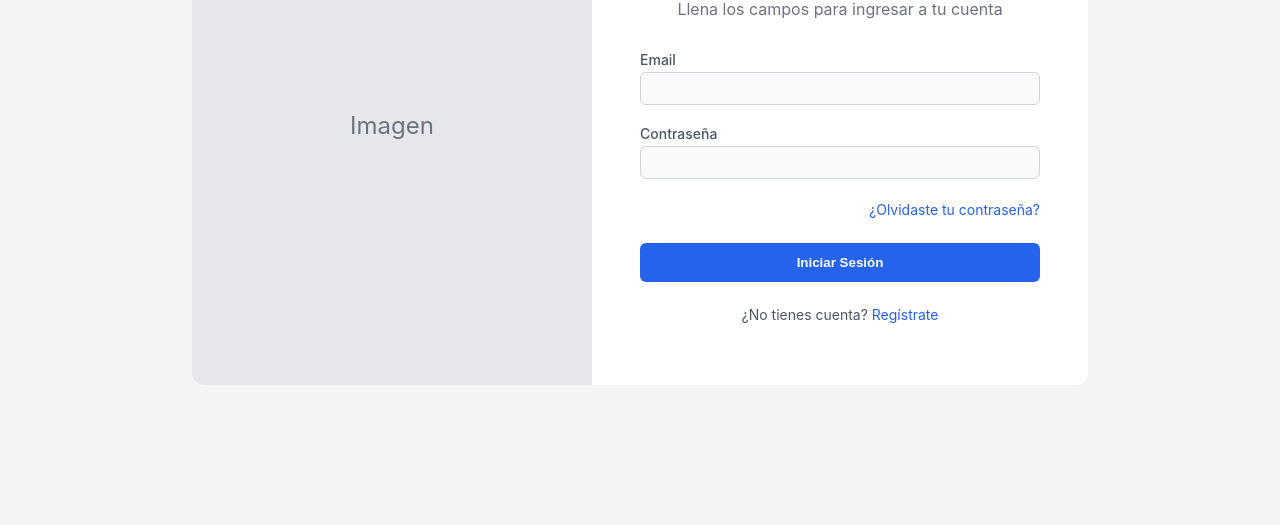
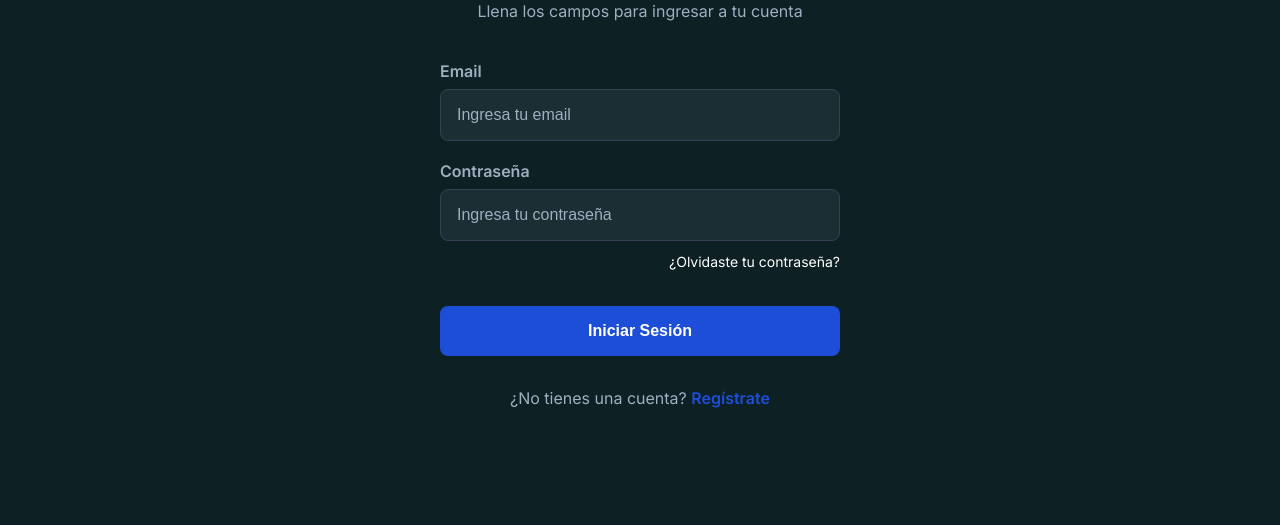
Before and after one commit to Milord-Dev/parley-oficial, a plain HTML site: page frontend/pages/login.html in a window 1280 px wide. Shown: the part 275-800 px from the top of the page. Drawn offline with Linux system fonts and the light colour scheme.

```diff
--- a/frontend/css/login.css
+++ b/frontend/css/login.css
@@ -1,146 +1,155 @@
-body {
-    font-family: -apple-system, BlinkMacSystemFont, "Segoe UI", Roboto, "Helvetica Neue", Arial, sans-serif;
-    background-color: #f3f4f6;
-    display: flex;
-    align-items: center;
-    justify-content: center;
-    min-height: 100vh;
-    margin: 0;
-    padding: 1rem;
-    box-sizing: border-box;
+:root {
+    --bg-dark: #0D2024;
+    --text-primary: #FFFFFF;
+    --text-secondary: #a0aec0;
+    --accent-blue1: #1d4ed8;
+    --accent-blue: #2563eb;
+    --border-color: #374151;
+    --input-bg: #1A2E33;
+     --font-family: 'Inter', -apple-system, BlinkMacSystemFont, "Segoe UI", Roboto, "Helvetica Neue", Arial, sans-serif;
 }
 
-/* contenedor principal pal login y registro */
 
-.auth-container {
+body {
+    background-color: var(--bg-dark);
+    color: var(--text-primary);
+    font-family: var(--font-family);
+    margin: 0;
     display: flex;
-    width: 100%;
-    max-width: 56rem;
-    background-color: #ffffff;
-    border-radius: 0.75rem;
-    overflow: hidden;
+    flex-direction: column;
+    min-height: 100vh;
+
 }
 
-/* panel izquierdo imagen*/
-
-.auth-image {
-    width: 50%;
-    background-color: #e5e7eb;
-    display: flex;
-    align-items: center;
-    justify-content: center;
+a {
+    color: var(--text-primary);
+    text-decoration: none;
 }
 
-.auth-image span {
-    font-size: 1.5rem;
-    color: #6b7280;
+.site-header {
+    display: flex;
+    justify-content: space-between;
+    padding: 1.5rem 2rem;
+    border-bottom: 2px solid var(--accent-blue);
 }
 
-/* responsive */
-@media (max-width: 768px) {
-    .auth-image {
-        display: none;
-    }
+.site-header .logo {
+    font-size: 2.25rem;
+    font-weight: 700;
 }
 
-/* panel formulario derecha*/
+.site-header .header-button {
+    background-color: var(--accent-blue);
+    color: var(--text-primary);
+    padding: 0.5rem 1.5rem;
+    border-radius: 6px;
+    font-weight: 600;
+    transition: background-color 0.2s;
 
-.auth-form-container {
-    width: 100%;
+}
+
+.site-header .header-button:hover {
+    background-color: var(--accent-blue);
+}
+
+.auth-main {
+    flex-grow: 1;
+    display: flex;
+    justify-content: center;
+    align-items: center;
     padding: 2rem;
 }
 
-@media (min-width: 768px) {
-    .auth-form-container {
-        width: 50%;
-        padding: 3rem;
-    }
-}
-
-/* formulario elemetnos*/
-.form-title {
-    font-size: 1.875rem;
-    font-weight: 700;
-    color: #1f2937;
+.auth-form-wrapper {
+    width: 100%;
+    max-width: 400px;
     text-align: center;
 }
 
-.form-subtitle {
-    text-align: center;
-    color: #6b7280;
-    margin-bottom: 2rem;
+.auth-title {
+    font-size: 2rem;
+    font-weight: 700;
+    margin-bottom: 0.5rem;
+}
+
+.auth-subtitle {
+    color: var(--text-secondary);
+    margin-bottom: 2.5rem;
+
+}
+
+/*Formulario*/
+
+.auth-form {
+    display: flex;
+    flex-direction: column;
+    gap: 1.25rem;
 }
 
 .form-group {
-    margin-bottom: 1.25rem;
+    position: relative;
+    text-align: left;
 }
 
 .form-label {
     display: block;
-    font-size: 0.875rem;
-    font-weight: 500;
-    color: #4b5563;
-    margin-bottom: 0.25rem;
+    font-weight: 600;
+    color: var(--text-secondary);
+    margin-bottom: 0.5rem;
 }
 
 .form-input {
+    background-color: var(--input-bg);
+    border: 1px solid var(--border-color);
+    border-radius: 8px;
+    padding: 1rem;
+    font-size: 1rem;
+    color: var(--text-primary);
     width: 100%;
-    padding: 0.5rem 1rem;
-    border: 1px solid #d1d5db;
-    border-radius: 0.375rem;
-    background-color: #f9fafb;
     box-sizing: border-box;
-    transition: box-shadow 0.2s ease-in-out;
+    transition: border-color 0.2s, box-shadow 0.2s;
 }
 
+.form-input::placeholder {
+    color: var(--text-secondary);
+
+}
 
 .form-input:focus {
     outline: none;
-}
-
-/* Para el formulario de registro con inputs sin label */
-#register-form .form-input {
-    margin-bottom: 1rem; /* space-y-4 */
+    border-color: var(--accent-blue1);
+    box-shadow: 0 0 0 2px rgba(104, 211, 145, 0.3);
 }
 
 .form-link {
     font-size: 0.875rem;
-    color: #2563eb;
-    text-decoration: none;
+    text-align: right;
+    margin-top: -0.5rem;
+    margin-bottom: 1rem;
 }
 
-.form-link:hover {
-    text-decoration: underline;
+.btn-submit {
+    background-color: var(--accent-blue1);
+    color: var(--text-primary);
+    font-weight: 700;
+    font-size: 1rem;
+    padding: 1rem;
+    border: none;
+    border-radius: 8px;
+    cursor: pointer;
+    transition: opacity 0.2s;
 }
 
-.text-right {
-    text-align: right;
-    margin-bottom: 1.5rem;
+.btn-submit:hover {
+    opacity: 0.9;
 }
 
-.form-footer-text {
-    text-align: center;
-    font-size: 0.875rem;
-    color: #4b5563;
-    margin-top: 1.5rem;
+.auth-redirect-link {
+    margin-top: 2rem;
+    color: var(--text-secondary);
 }
 
-/* --- Botones --- */
-.btn {
-    width: 100%;
-    padding: 0.75rem 1rem;
-    color: #ffffff;
+.auth-redirect-link a {
+    color: var(--accent-blue1);
     font-weight: 600;
-    border: none;
-    border-radius: 0.375rem;
-    cursor: pointer;
-    transition: background-color 0.2s;
 }
-
-.btn-primary {
-    background-color: #2563eb;
-}
-
-.btn-primary:hover {
-    background-color: #1d4ed8;
-}
--- a/frontend/js/auth.js
+++ b/frontend/js/auth.js
@@ -54,19 +54,56 @@
     const handleRegisterSubmit = async (event) => {
       event.preventDefault();
 
-      // Obtenemos los datos manualmente
+      const nombreCompleto = document.getElementById('nombre-completo').value;
+      const email = document.getElementById('email').value;
+      const password = document.getElementById('password').value;
+      const repeatPassword = document.getElementById('repetir-password').value;
+      const fechaNacimiento = document.getElementById('fecha-nacimiento').value;
+      const telefono = document.getElementById('telefono').value.trim();
+
+
+      // verifica que sean solo números y entre 7 y 15 dígitos (telefono)
+      const phoneRegex = /^\d{7,15}$/;
+
+      // Validación básica
+
+      if (nombreCompleto.length < 3) {
+        displayMessage(registerForm, 'El nombre debe tener al menos 3 caracteres.', 'error');
+        return;
+      }
+
+      if (password.value !== repeatPassword.value) {
+          displayMessage(registerForm, 'Las contraseñas no coinciden.', 'error');
+          return;
+      }
+
+      if (password.length < 6) {
+        displayMessage(registerForm, 'La contraseña debe tener al menos 6 caracteres.', 'error');
+        return;
+      }
+
+      if (password !== repeatPassword) {
+        displayMessage(registerForm, 'Las contraseñas no coinciden.', 'error');
+        return;
+      }
+
+      if (telefono && !phoneRegex.test(telefono)) {
+        displayMessage(registerForm, 'El número de teléfono solo debe contener entre 7 a 15 caracteres .', 'error');
+        return;
+      }
 
       const payload = {
-        nombreCompleto: document.getElementById('nombre-completo').value,
-        email: document.getElementById('email').value,
-        fechaNacimiento: document.getElementById('fecha-nacimiento').value,
-        direccion: document.getElementById('direccion').value,
-        provincia: document.getElementById('provincia').value,
-        telefono: document.getElementById('telefono').value,
-        password: document.getElementById('password').value
+        nombreCompleto,
+        email,
+        fechaNacimiento,
+        password,
+        telefono
       };
 
       try {
+
+        displayMessage(registerForm, 'Procesando...', 'success');
+
         const response = await fetch(`${API_BASE_URL}/register`, {
           method: 'POST',
           headers: { 'Content-Type': 'application/json' },
@@ -80,6 +117,10 @@
         }
 
         displayMessage(registerForm, data.message, 'success');
+
+        setTimeout(() => {
+            window.location.href = 'login.html';
+        }, 1500);
 
       } catch (error) {
         displayMessage(registerForm, error.message, 'error');
--- a/frontend/pages/login.html
+++ b/frontend/pages/login.html
@@ -5,40 +5,45 @@
     <meta name="viewport" content="width=device-width, initial-scale=1.0">
     <title>Iniciar Sesión</title>
     <link href="../css/login.css" rel="stylesheet">
+    <link href="https://fonts.googleapis.com/css2?family=Inter:wght@400;600;700&display=swap" rel="stylesheet">
 </head>
 <body>
-    <div class="auth-container">
-        <!-- Imagen -->
-        <div class="auth-image">
-            <span>Imagen</span>
-        </div>
+     <header class="site-header">
+        <div class="logo">BetSlip</div>
+        <!-- El header del login no necesita botón -->
+    </header>
 
-        <div class="auth-form-container">
-            <h2 class="form-title">Bienvenido</h2>
-            <p class="form-subtitle">Llena los campos para ingresar a tu cuenta</p>
+    <main class="auth-main">
+        <div class="auth-form-wrapper">
+            <h2 class="auth-title">Bienvenido</h2>
+            <p class="auth-subtitle">Llena los campos para ingresar a tu cuenta</p>
 
-            <form id="login-form">
+            <form id="login-form" class="auth-form">
+
                 <div class="form-group">
                     <label for="email" class="form-label">Email</label>
-                    <input type="email" id="email" name="email" class="form-input" required>
+                    <input type="email" id="email" name="email" class="form-input" placeholder ="Ingresa tu email" required>
                 </div>
+
                 <div class="form-group">
                     <label for="password" class="form-label">Contraseña</label>
-                    <input type="password" id="password" name="password" class="form-input" required>
+                    <input type="password" id="password" name="password" class="form-input" placeholder="Ingresa tu contraseña" required>
                 </div>
-                <div class="text-right">
-                    <a href="#" class="form-link">¿Olvidaste tu contraseña?</a>
+
+                <div class="form-link">
+                    <a href="#"> ¿Olvidaste tu contraseña?</a>
                 </div>
-                <button type="submit" class="btn btn-primary">
-                    Iniciar Sesión
-                </button>
-                <p class="form-footer-text">
-                    ¿No tienes cuenta? <a href="register.html" class="form-link">Regístrate</a>
+
+                <button type="submit" class="btn-submit">Iniciar Sesión</button>
+
+             </form>
+
+                <p class="auth-redirect-link">
+                    ¿No tienes una cuenta? <a href="register.html">Regístrate</a>
                 </p>
-            </form>
             <div id="message-container-login" class=""></div>
         </div>
-    </div>
+    </main>
 
 
     <script src="../js/auth.js"></script>
```
Also changed, not shown: frontend/pages/register.html (+44 -24 lines).
